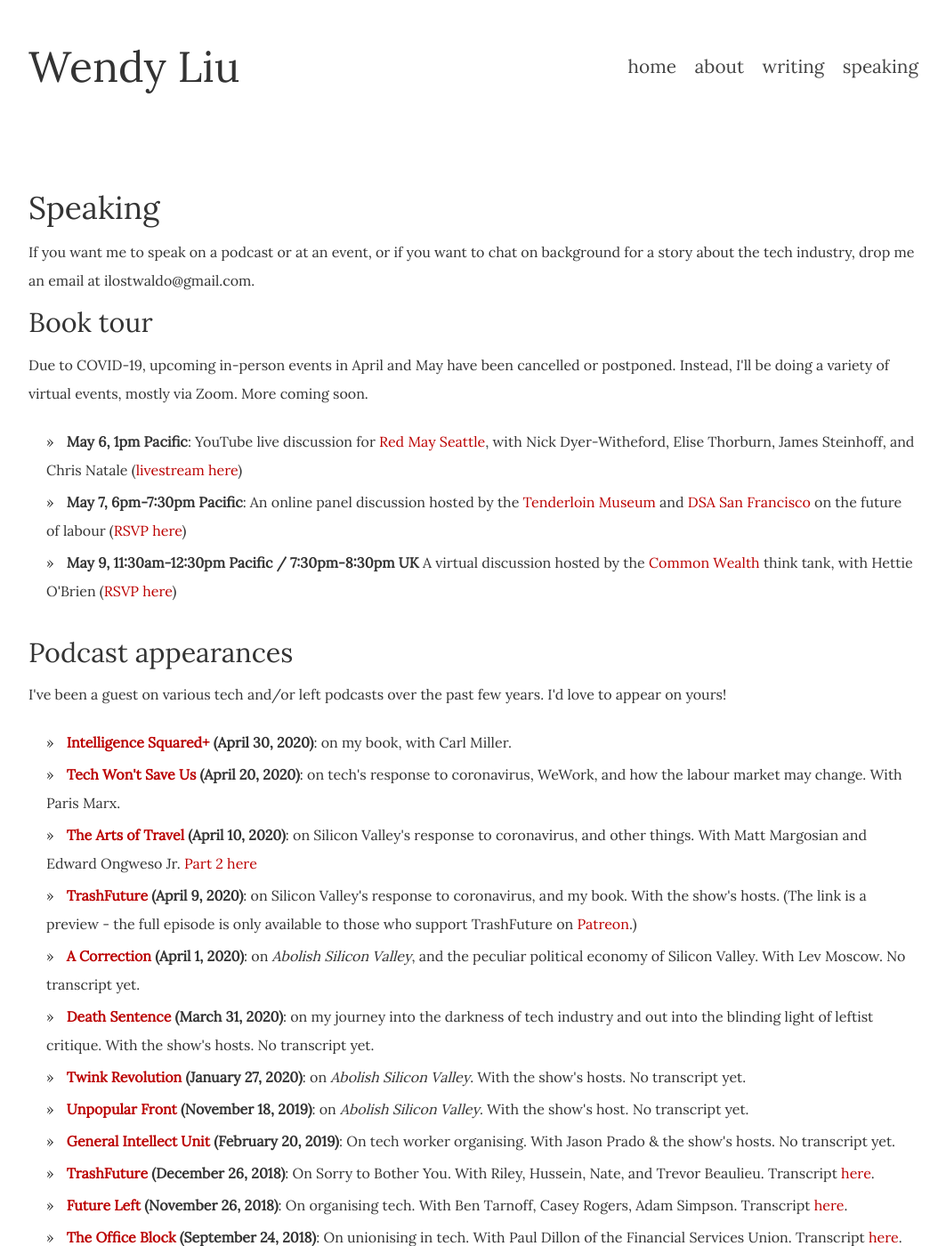
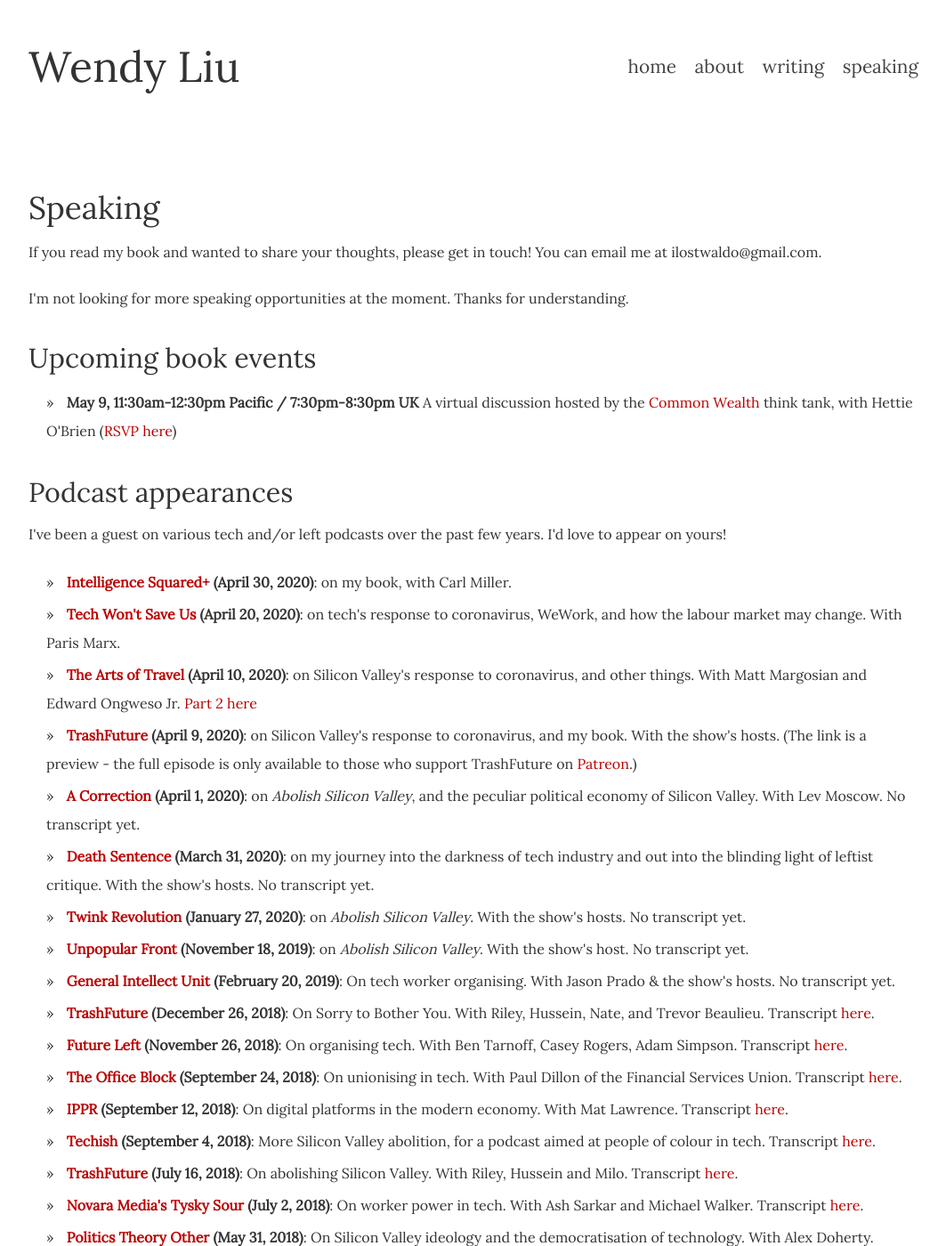
Before and after one commit to dellsystem/dellsystem.github.io, a Jekyll site: the page built from speaking/index.html, in a window 1280 px wide and 1400 px high. Shown: the whole window at 89% size, without its empty margins (108-1171 px from the left). Built offline with Jekyll 4.4.1, drawn with Linux system fonts in a browser that asks for light colours; some of the changed text lies outside the part shown.

Commit message:
Update content on speaking page
Now closed to new opportunities

```diff
--- a/_includes/past.html
+++ b/_includes/past.html
@@ -1,6 +1,8 @@
 <h3>Recent</h3>
 
 <ul>
+    <li><strong>Tenderloin Museum & DSA San Francisco (May 7, 2020)</strong>: Zoom panel discussion with Emily Haddad, Matthew Torres, Anneka Citrin, Jenny Worley, Emma Erbach, and James Tracy</li>
+    <li><strong>Red May Seattle (May 6, 2020)</strong>: Zoom panel discussion with Nick Dyer-Witheford, Elise Thorburn, James Steinhoff and Chris Natale, <a href="https://www.youtube.com/watch?v=rZxXnLUH0EY">livestreamed on YouTube</a></li>
     <li><strong>The World Transformed & Bristol Transformed (Apr 29, 2020)</strong>: Zoom launch moderated by Kulsoom Jafri, <a href="https://www.facebook.com/BristolTransformed/videos/593354581525500">livestreamed on Facebook</a></li>
     <li><strong>City Lights Bookstore (Apr 23, 2020)</strong>: <a href="https://www.youtube.com/watch?v=QqRQijyicNM&t=">virtual book discussion</a> with Sasha Perigo, mostly discussing the ideology of the industry </li>
     <li><strong>Data & Society (Apr 22, 2020)</strong>: Network Power Hour: Labor, Tech, and Now, in conversation with Meredith Whittaker</li>
--- a/_includes/upcoming.html
+++ b/_includes/upcoming.html
@@ -1,14 +1,4 @@
 <ul>
-    <li>
-        <strong>May 6, 1pm Pacific</strong>:
-        YouTube live discussion for <a href="https://www.redmayseattle.org/">Red May Seattle</a>, with Nick Dyer-Witheford, Elise Thorburn, James Steinhoff, and Chris Natale
-        (<a href="https://www.youtube.com/watch?v=rZxXnLUH0EY">livestream here</a>)
-    </li>
-    <li>
-        <strong>May 7, 6pm-7:30pm Pacific</strong>:
-        An online panel discussion hosted by the <a href="http://www.tenderloinmuseum.org/">Tenderloin Museum</a> and <a href="https://dsasf.org/">DSA San Francisco</a> on the future of labour
-        (<a href="https://www.eventbrite.com/e/tlm-online-and-the-dsa-present-the-future-of-labor-tickets-103182373256">RSVP here</a>)
-    </li>
     <li>
         <strong>May 9, 11:30am-12:30pm Pacific / 7:30pm-8:30pm UK</strong>
         A virtual discussion hosted by the <a href="https://www.eventbrite.co.uk/e/covid-19-and-tech-wendy-liu-and-hettie-obrien-in-conversation-tickets-104125494156">Common Wealth</a> think tank, with Hettie O'Brien
--- a/speaking/index.html
+++ b/speaking/index.html
@@ -3,11 +3,11 @@ layout: default
 title: Speaking
 ---
 
-If you want me to speak on a podcast or at an event, or if you want to chat on background for a story about the tech industry, drop me an email at ilostwaldo@gmail.com.
+<p>If you read my book and wanted to share your thoughts, please get in touch! You can email me at ilostwaldo@gmail.com.</p>
 
-<h2>Book tour</h2>
+<p>I'm not looking for more speaking opportunities at the moment. Thanks for understanding.</p>
 
-<p>Due to COVID-19, upcoming in-person events in April and May have been cancelled or postponed. Instead, I'll be doing a variety of virtual events, mostly via Zoom. More coming soon.</p>
+<h2>Upcoming book events</h2>
 
 {% include upcoming.html %}
 
```
